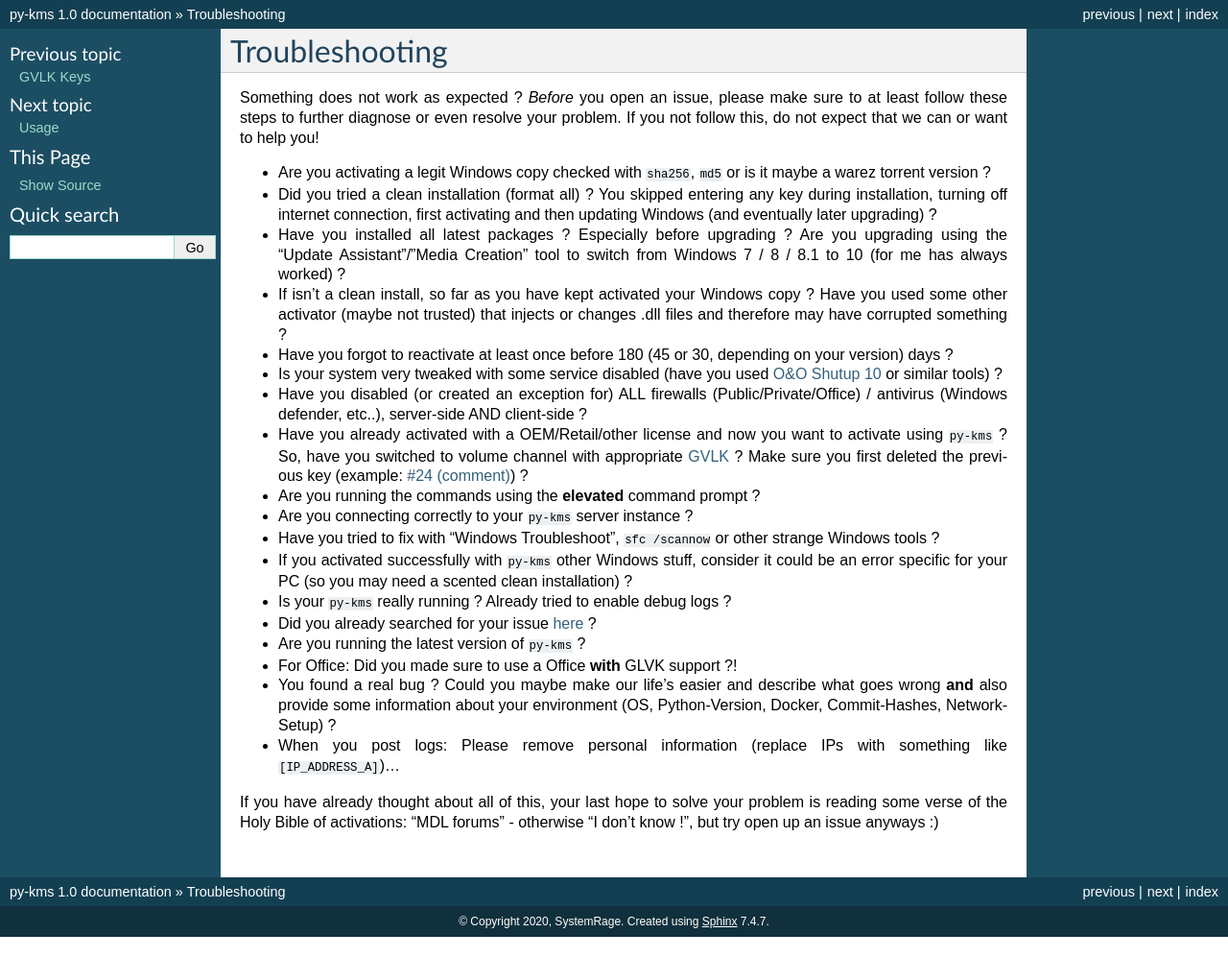
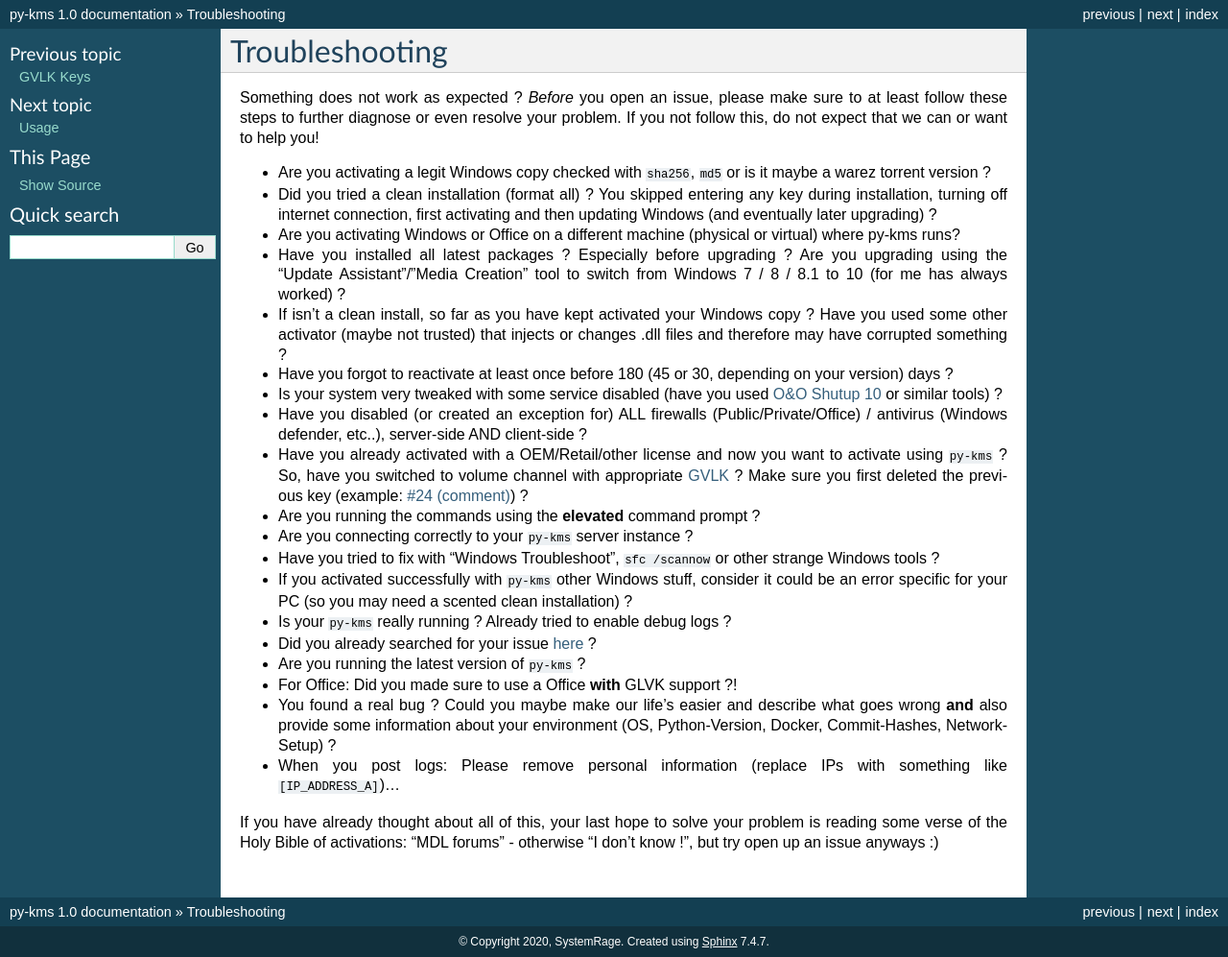
Before and after one commit to SystemRage/py-kms, a Sphinx documentation site: the page built from docs/Troubleshooting.md, in a window 1280 px wide. Shown: the whole page at 96% size. Built offline with Sphinx 7.4.7, drawn with Linux system fonts in a browser that asks for light colours; before the commit the page ends 976 px from its top, so only the background shows below that.

Commit message:
Do not run py-kms on the same machine to activate

```diff
--- a/docs/Troubleshooting.md
+++ b/docs/Troubleshooting.md
@@ -6,6 +6,7 @@ If you not follow this, do not expect that we can or want to help you!
 
 * Are you activating a legit Windows copy checked with `sha256`, `md5` or is it maybe a warez torrent version ?
 * Did you tried a clean installation (format all) ? You skipped entering any key during installation, turning off internet connection, first activating and then updating Windows (and eventually later upgrading) ?
+* Are you activating Windows or Office on a different machine (physical or virtual) where py-kms runs?
 * Have you installed all latest packages ? Especially before upgrading ? Are you upgrading using the "Update Assistant"/"Media Creation" tool to switch from Windows 7 / 8 / 8.1 to 10 (for me has always worked) ?
 * If isn't a clean install, so far as you have kept activated your Windows copy ? Have you used some other activator (maybe not trusted) that injects or changes .dll files and therefore may have corrupted something ?
 * Have you forgot to reactivate at least once before 180 (45 or 30, depending on your version) days ?
```
